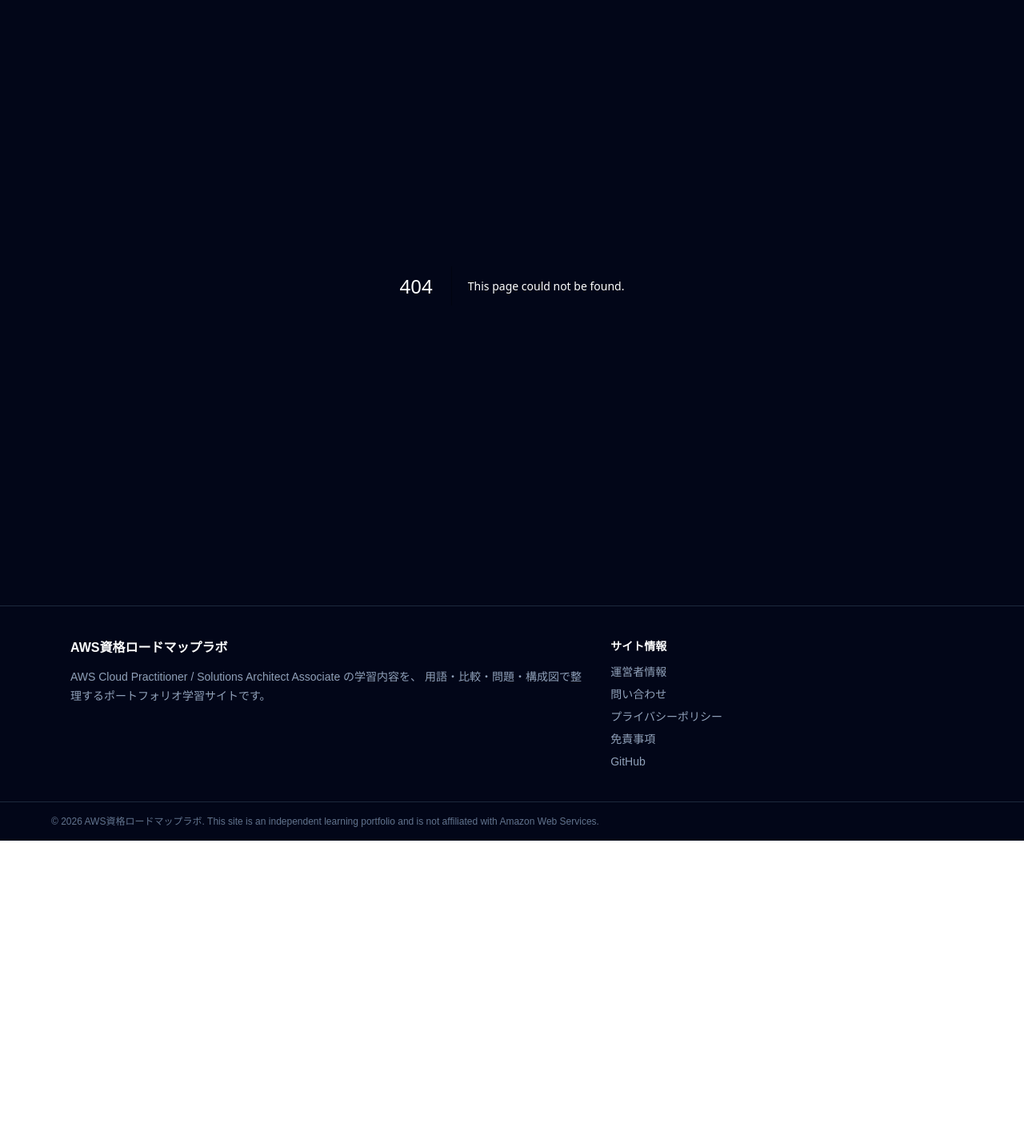
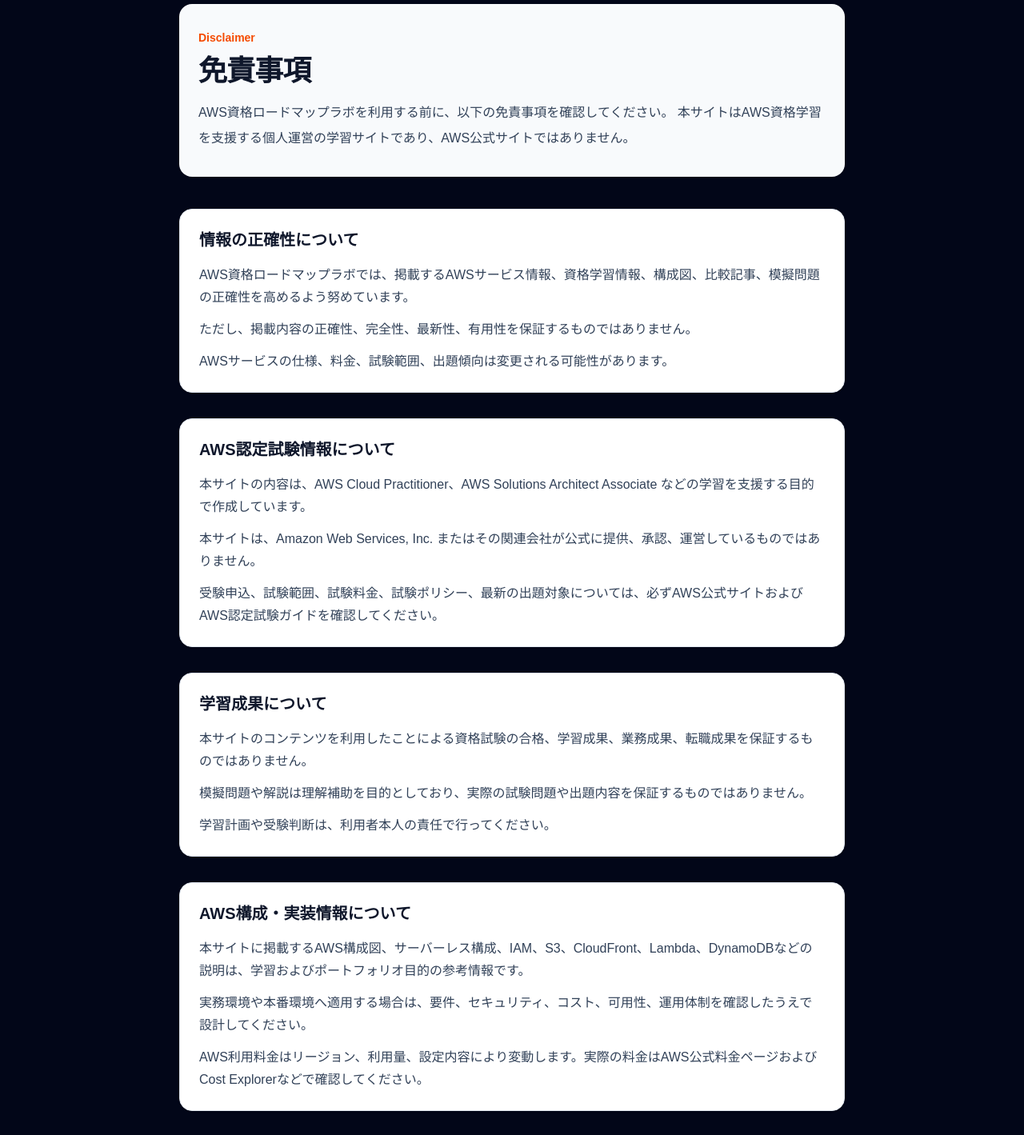
Before and after one commit to vincentmango-wen/aws-cert-roadmap-lab, a Next.js app in the folder frontend/: page /disclaimer in a window 1280 px wide. Before the commit this address had no page. Shown: the part 100-1519 px from the top of the page at 80% size. Before the commit the page ends 1151 px from the top, so only its background shows below. Built offline with nearby package versions, Linux system fonts and the light colour scheme.

Commit message:
Feat/p1 023 (#52)
* feat: create disclaimer page cloase #23

* core: delete .next_broken

```diff
--- /dev/null
+++ b/frontend/src/app/disclaimer/page.tsx
@@ -0,0 +1,131 @@
+import type { Metadata } from "next";
+import Link from "next/link";
+
+export const metadata: Metadata = {
+  title: "免責事項 | AWS資格ロードマップラボ",
+  description:
+    "AWS資格ロードマップラボの免責事項です。AWS資格情報、学習情報、外部リンク、情報の正確性、損害責任に関する方針を掲載しています。",
+};
+
+const disclaimerSections = [
+  {
+    title: "情報の正確性について",
+    body: [
+      "AWS資格ロードマップラボでは、掲載するAWSサービス情報、資格学習情報、構成図、比較記事、模擬問題の正確性を高めるよう努めています。",
+      "ただし、掲載内容の正確性、完全性、最新性、有用性を保証するものではありません。",
+      "AWSサービスの仕様、料金、試験範囲、出題傾向は変更される可能性があります。",
+    ],
+  },
+  {
+    title: "AWS認定試験情報について",
+    body: [
+      "本サイトの内容は、AWS Cloud Practitioner、AWS Solutions Architect Associate などの学習を支援する目的で作成しています。",
+      "本サイトは、Amazon Web Services, Inc. またはその関連会社が公式に提供、承認、運営しているものではありません。",
+      "受験申込、試験範囲、試験料金、試験ポリシー、最新の出題対象については、必ずAWS公式サイトおよびAWS認定試験ガイドを確認してください。",
+    ],
+  },
+  {
+    title: "学習成果について",
+    body: [
+      "本サイトのコンテンツを利用したことによる資格試験の合格、学習成果、業務成果、転職成果を保証するものではありません。",
+      "模擬問題や解説は理解補助を目的としており、実際の試験問題や出題内容を保証するものではありません。",
+      "学習計画や受験判断は、利用者本人の責任で行ってください。",
+    ],
+  },
+  {
+    title: "AWS構成・実装情報について",
+    body: [
+      "本サイトに掲載するAWS構成図、サーバーレス構成、IAM、S3、CloudFront、Lambda、DynamoDBなどの説明は、学習およびポートフォリオ目的の参考情報です。",
+      "実務環境や本番環境へ適用する場合は、要件、セキュリティ、コスト、可用性、運用体制を確認したうえで設計してください。",
+      "AWS利用料金はリージョン、利用量、設定内容により変動します。実際の料金はAWS公式料金ページおよびCost Explorerなどで確認してください。",
+    ],
+  },
+  {
+    title: "損害責任について",
+    body: [
+      "本サイトの情報を利用したこと、または利用できなかったことによって生じたいかなる損害についても、運営者は責任を負いません。",
+      "AWS設定ミス、課金発生、試験申込ミス、学習判断、業務上の判断などについては、利用者本人の責任で確認・実行してください。",
+    ],
+  },
+  {
+    title: "外部リンクについて",
+    body: [
+      "本サイトには、AWS公式サイト、GitHub、note、その他外部サイトへのリンクを掲載する場合があります。",
+      "外部リンク先の内容、正確性、安全性、個人情報の取り扱いについて、運営者は責任を負いません。",
+      "外部サイトを利用する場合は、各サイトの利用規約、プライバシーポリシー、セキュリティ方針を確認してください。",
+    ],
+  },
+  {
+    title: "コンテンツ更新について",
+    body: [
+      "本サイトのコンテンツは、予告なく追加、修正、削除する場合があります。",
+      "古い情報が含まれる可能性があるため、記事やページの更新日を確認し、重要な判断ではAWS公式情報を優先してください。",
+    ],
+  },
+];
+
+export default function DisclaimerPage() {
+  return (
+    <main className="mx-auto max-w-4xl px-4 py-12 sm:px-6 lg:px-8">
+      <section className="mb-10 rounded-2xl bg-slate-50 px-6 py-8">
+        <p className="mb-3 text-sm font-semibold text-orange-600">
+          Disclaimer
+        </p>
+        <h1 className="text-3xl font-bold tracking-tight text-slate-900 sm:text-4xl">
+          免責事項
+        </h1>
+        <p className="mt-4 text-base leading-8 text-slate-700">
+          AWS資格ロードマップラボを利用する前に、以下の免責事項を確認してください。
+          本サイトはAWS資格学習を支援する個人運営の学習サイトであり、AWS公式サイトではありません。
+        </p>
+      </section>
+
+      <section className="space-y-8">
+        {disclaimerSections.map((section) => (
+          <article
+            key={section.title}
+            className="rounded-2xl border border-slate-200 bg-white p-6 shadow-sm"
+          >
+            <h2 className="text-xl font-bold text-slate-900">
+              {section.title}
+            </h2>
+            <div className="mt-4 space-y-3 text-sm leading-7 text-slate-700 sm:text-base">
+              {section.body.map((paragraph) => (
+                <p key={paragraph}>{paragraph}</p>
+              ))}
+            </div>
+          </article>
+        ))}
+      </section>
+
+      <section className="mt-10 rounded-2xl border border-orange-200 bg-orange-50 p-6">
+        <h2 className="text-xl font-bold text-slate-900">
+          AWS公式情報の確認
+        </h2>
+        <p className="mt-3 text-sm leading-7 text-slate-700 sm:text-base">
+          AWS認定試験の最新情報、AWSサービス仕様、料金、セキュリティ設定については、
+          AWS公式ドキュメント、AWS認定公式ページ、AWS料金ページを必ず確認してください。
+        </p>
+      </section>
+
+      <section className="mt-10 rounded-2xl bg-slate-900 p-6 text-white">
+        <h2 className="text-xl font-bold">問い合わせ・誤り報告</h2>
+        <p className="mt-3 text-sm leading-7 text-slate-200 sm:text-base">
+          掲載内容に誤りや古い情報を見つけた場合は、お問い合わせページから連絡してください。
+        </p>
+        <div className="mt-5">
+          <Link
+            href="/contact"
+            className="inline-flex rounded-xl bg-white px-5 py-3 text-sm font-semibold !text-slate-900 transition hover:bg-slate-100"
+          >
+            お問い合わせページへ
+          </Link>
+        </div>
+      </section>
+
+      <p className="mt-8 text-sm text-slate-500">
+        制定日：2026年6月1日
+      </p>
+    </main>
+  );
+}
```
Also changed, not shown: 1 other file (tests, documents, lock files or other folders).
